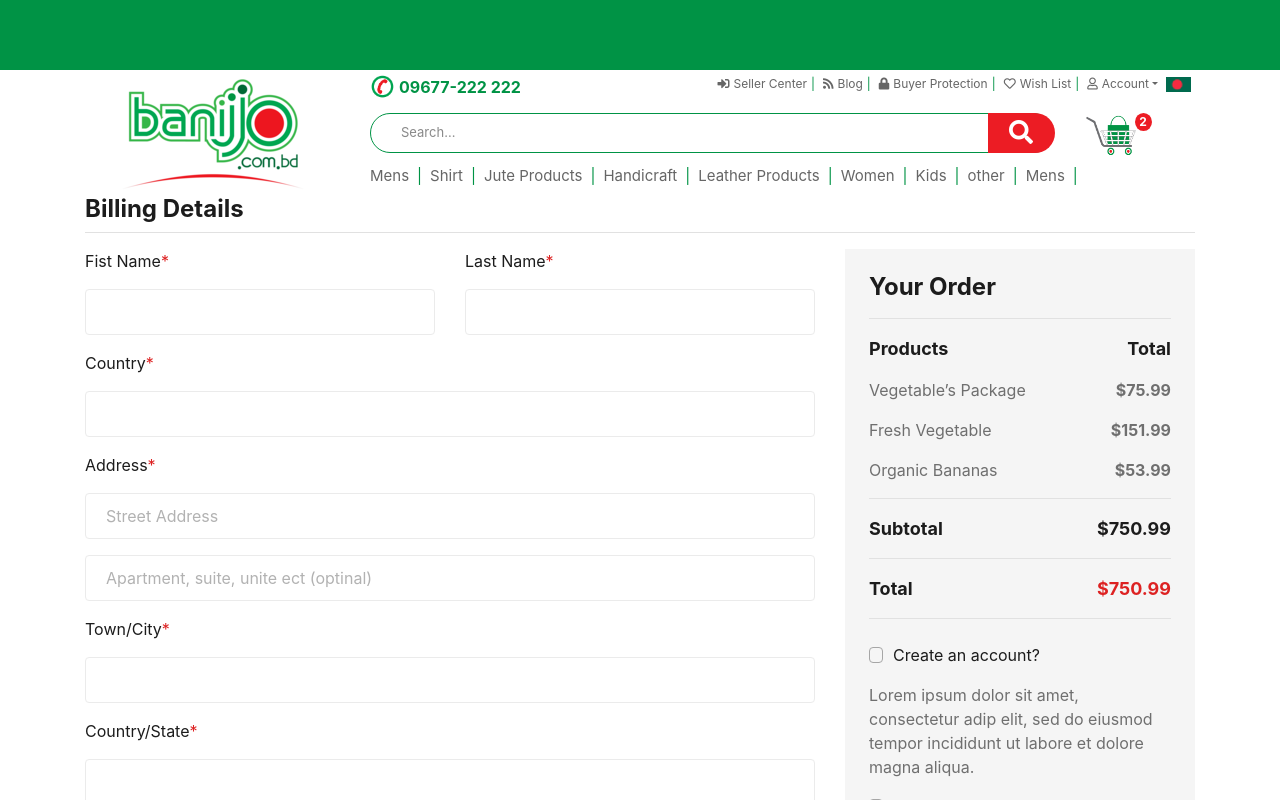
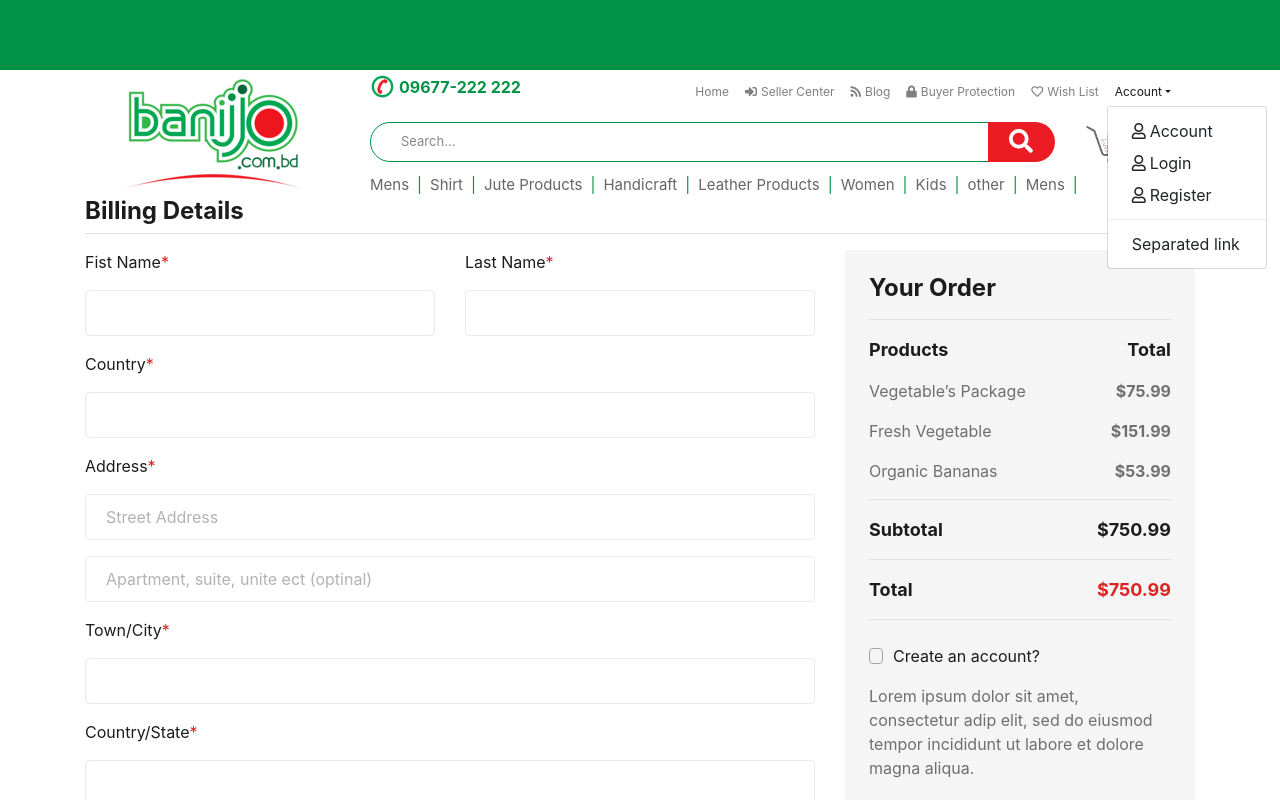
Before and after one commit to mehedi609/banijjo-new-project, a Next.js app: page /checkout in a window 1280 px wide. Both pictures are taken after a click on the button "Account". Shown: the top 800 px of the page. Built offline with nearby package versions, Linux system fonts and the light colour scheme.

Commit message:
react-bootstrap navbar added in header layout

```diff
--- a/components/layout/header.jsx
+++ b/components/layout/header.jsx
@@ -1,4 +1,5 @@
-import React from 'react';
+import React from 'react'
+import { Button, Navbar, Nav, NavItem, NavDropdown, MenuItem } from 'react-bootstrap'
 
 const Header = () => {
   return (
@@ -36,6 +37,56 @@ const Header = () => {
 
                 <div className="col-9">
                   <div className="float-right">
+
+                  <Navbar expand="lg">
+                    <Navbar.Toggle aria-controls="basic-navbar-nav" />
+                    <Navbar.Collapse id="basic-navbar-nav">
+                      <Nav className="mr-auto">
+
+                        <Nav.Link href="/">Home</Nav.Link>
+
+                        <Nav.Link href="#">
+                          <i className="fas fa-sign-in-alt pr-1" />
+                          Seller Center
+                        </Nav.Link>
+
+                        <Nav.Link href="#">
+                          <i className="fas fa-rss pr-1" />
+                          Blog
+                        </Nav.Link>
+
+                        <Nav.Link href="#">
+                          <i className="fas fa-lock pr-1" />
+                          Buyer Protection
+                        </Nav.Link>
+
+                        <Nav.Link href="#">
+                          <i className="far fa-heart pr-1" />
+                          Wish List
+                        </Nav.Link>
+
+                        <NavDropdown title="Account" id="basic-nav-dropdown">
+                          <NavDropdown.Item href="#">
+                            <i className="far fa-user pr-1" aria-hidden="true" />
+                            Account
+                          </NavDropdown.Item>
+                          <NavDropdown.Item href="/auth/login">
+                            <i className="far fa-user pr-1" aria-hidden="true" />
+                            Login
+                          </NavDropdown.Item>
+                          <NavDropdown.Item href="/auth/registration">
+                            <i className="far fa-user pr-1" aria-hidden="true" />
+                            Register
+                          </NavDropdown.Item>
+
+                          <NavDropdown.Divider />
+                          <NavDropdown.Item href="#">Separated link</NavDropdown.Item>
+                        </NavDropdown>
+                      </Nav>
+                    </Navbar.Collapse>
+                  </Navbar>
+
+                    {/*
                     <ul className="nav">
                       <li className="nav-item">
                         <a
@@ -106,6 +157,8 @@ const Header = () => {
                         </a>
                       </li>
                     </ul>
+                    */}
+
                   </div>
                 </div>
               </div>
```
